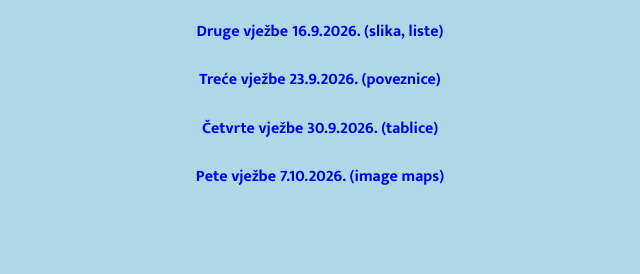
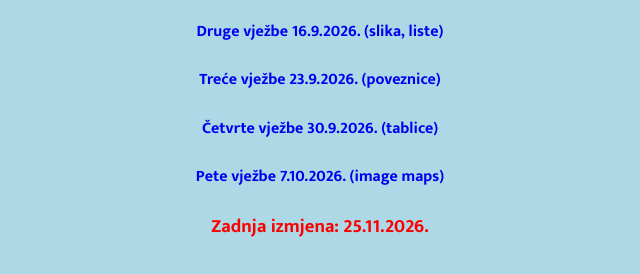
Before and after one commit to ivosalic63/sjiwp, a plain HTML site: page index.html in a window 1280 px wide. Shown: the part 126-400 px from the top of the page, without its empty margins (320-960 px from the left). Drawn offline with Linux system fonts and the light colour scheme; a web font is replaced by a local one.

Commit message:
dodan datum

```diff
--- a/index.html
+++ b/index.html
@@ -17,6 +17,8 @@
         <h4><a href="./vjezba_4.html">Četvrte vježbe 30.9.2026. (tablice)</a></h4>
         <h4><a href="./vjezba_5.html">Pete vježbe 7.10.2026. (image maps)</a></h4>
 
+        <h3>Zadnja izmjena: 25.11.2026.</h3>
+
 
 </body>
 </html>
```
